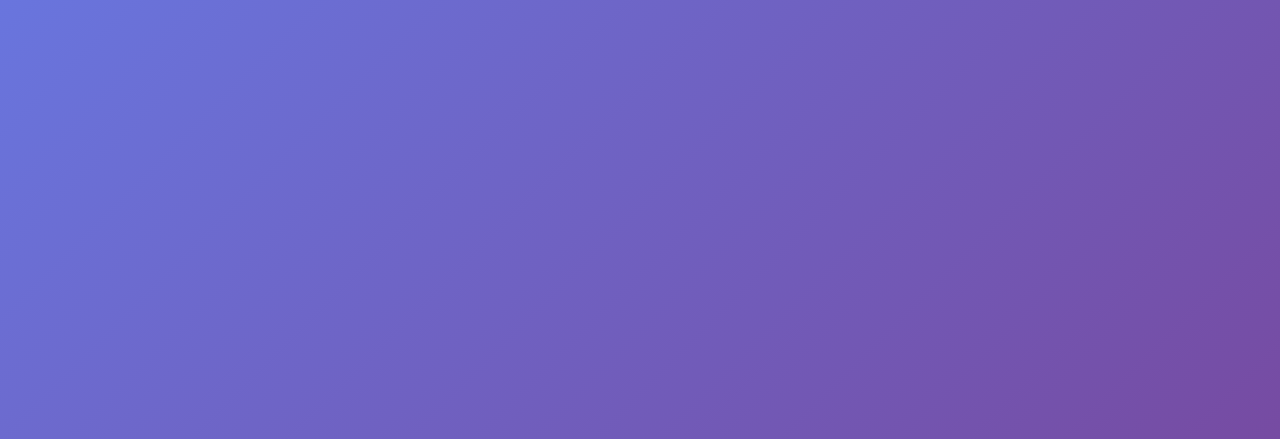
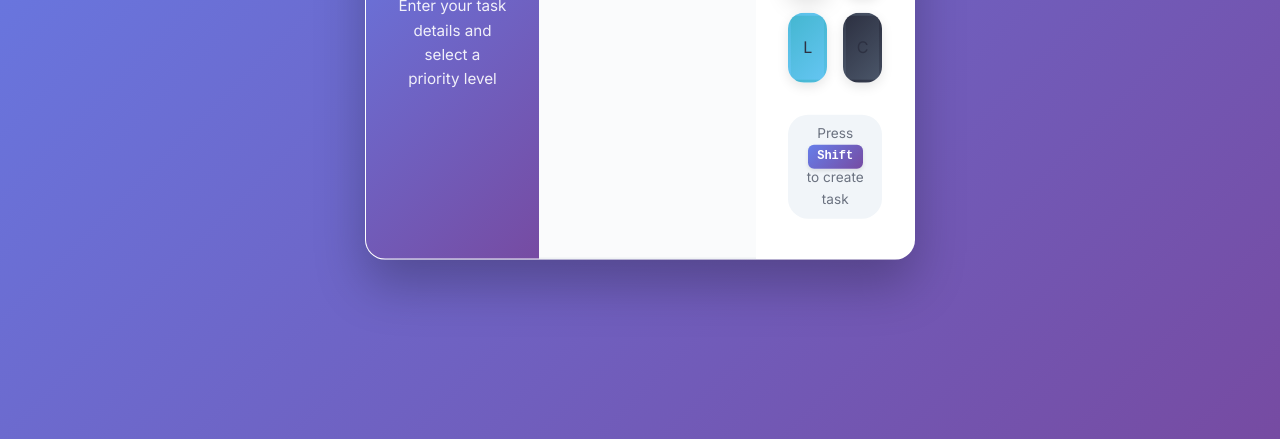
Before and after one commit to AdityaNayak12/2029-Web-dev-2-Group-C, a plain HTML site: page Class-3(Kanban Board-1)/index.html in a window 1280 px wide. Shown: the part 361-800 px from the top of the page. Drawn offline with Linux system fonts and the light colour scheme.

Commit message:
design part

```diff
--- a/Class-3(Kanban Board-1)/style.css
+++ b/Class-3(Kanban Board-1)/style.css
@@ -258,7 +258,7 @@ body {
 
 /* Enhanced Modal Styles */
 .modal-cont {
-    display: none;
+    display: flex;
     position: fixed;
     top: 50%;
     left: 50%;
@@ -272,7 +272,7 @@ body {
     border: 1px solid rgba(255, 255, 255, 0.2);
 }
 
-.modal-cont::before {
+/* .modal-cont::before {
     content: '';
     position: fixed;
     top: 0;
@@ -282,7 +282,7 @@ body {
     background: rgba(0, 0, 0, 0.6);
     backdrop-filter: blur(8px);
     z-index: -1;
-}
+} */
 
 .modal-header {
     padding: 2rem 2rem 1rem;
```
